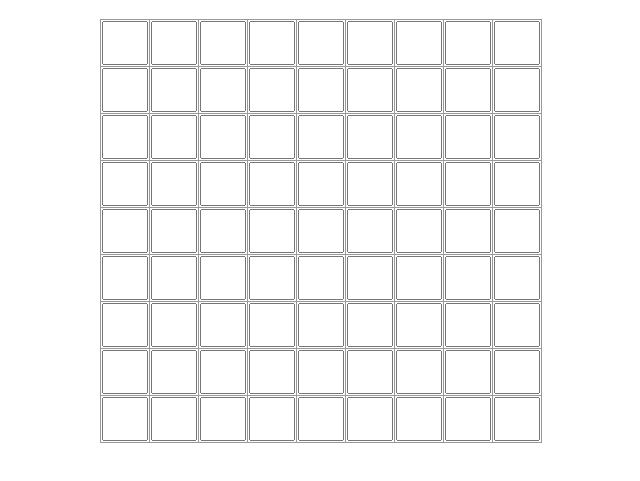
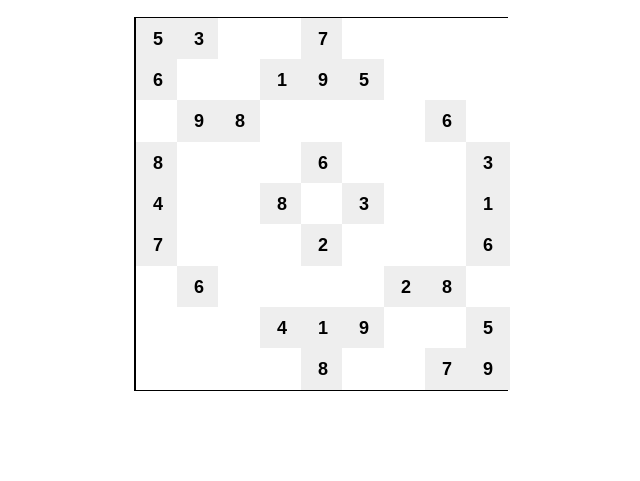
Before and after one commit to 22Liphiwe/Sudoku-game, a plain HTML site: page index.html in a window 1280 px wide. Shown: the part 61-542 px from the top of the page, without its empty margins (319-959 px from the left). Drawn offline with Linux system fonts and the light colour scheme.

Commit message:
Update index.html

```diff
--- a/index.html
+++ b/index.html
@@ -8,39 +8,92 @@
       text-align: center;
       margin-top: 20px;
     }
+
+    h1 {
+      margin-bottom: 20px;
+    }
+
     table {
       margin: auto;
       border-collapse: collapse;
     }
+
     td {
       width: 40px;
       height: 40px;
       border: 1px solid #999;
-      text-align: center;
+      padding: 0;
     }
+
     input {
-      width: 38px;
-      height: 38px;
+      width: 100%;
+      height: 100%;
       text-align: center;
       font-size: 18px;
+      border: none;
+    }
+
+    /* Bold borders every 3 rows/columns */
+    tr:nth-child(3n) td {
+      border-bottom: 2px solid #000;
+    }
+
+    td:nth-child(3n) {
+      border-right: 2px solid #000;
+    }
+
+    td:nth-child(1) {
+      border-left: 2px solid #000;
+    }
+
+    tr:nth-child(1) td {
+      border-top: 2px solid #000;
+    }
+
+    input:disabled {
+      background-color: #eee;
+      font-weight: bold;
+      color: black;
     }
   </style>
 </head>
 <body>
   <h1>Sudoku Game</h1>
-  <table>
-    <tbody>
-      <!-- 9x9 Sudoku Grid -->
-      <script>
-        for (let i = 0; i < 9; i++) {
-          document.write("<tr>");
-          for (let j = 0; j < 9; j++) {
-            document.write('<td><input maxlength="1"></td>');
-          }
-          document.write("</tr>");
+  <table id="sudoku-board"></table>
+
+  <script>
+    const board = [
+      [5, 3, '', '', 7, '', '', '', ''],
+      [6, '', '', 1, 9, 5, '', '', ''],
+      ['', 9, 8, '', '', '', '', 6, ''],
+      [8, '', '', '', 6, '', '', '', 3],
+      [4, '', '', 8, '', 3, '', '', 1],
+      [7, '', '', '', 2, '', '', '', 6],
+      ['', 6, '', '', '', '', 2, 8, ''],
+      ['', '', '', 4, 1, 9, '', '', 5],
+      ['', '', '', '', 8, '', '', 7, 9]
+    ];
+
+    const table = document.getElementById('sudoku-board');
+
+    for (let i = 0; i < 9; i++) {
+      const row = document.createElement('tr');
+      for (let j = 0; j < 9; j++) {
+        const cell = document.createElement('td');
+        const input = document.createElement('input');
+        input.setAttribute('maxlength', 1);
+
+        const value = board[i][j];
+        if (value !== '') {
+          input.value = value;
+          input.disabled = true;
         }
-      </script>
-    </tbody>
-  </table>
+
+        cell.appendChild(input);
+        row.appendChild(cell);
+      }
+      table.appendChild(row);
+    }
+  </script>
 </body>
 </html>
```
